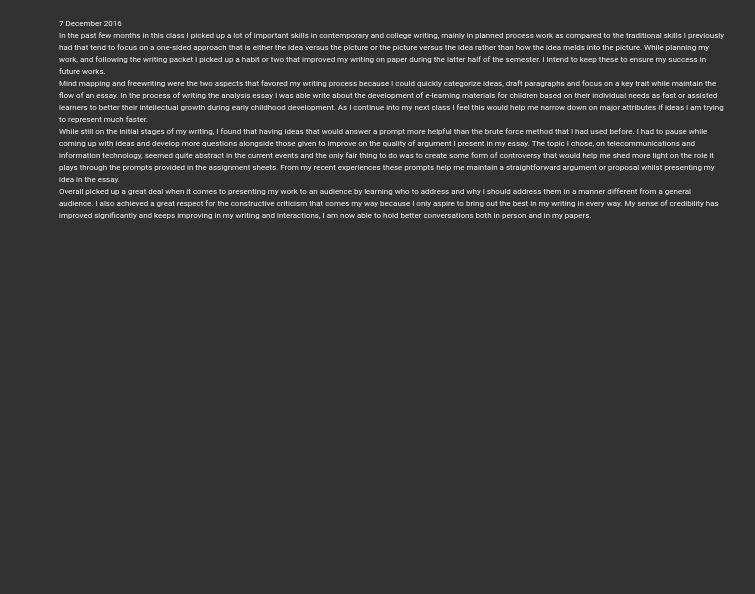
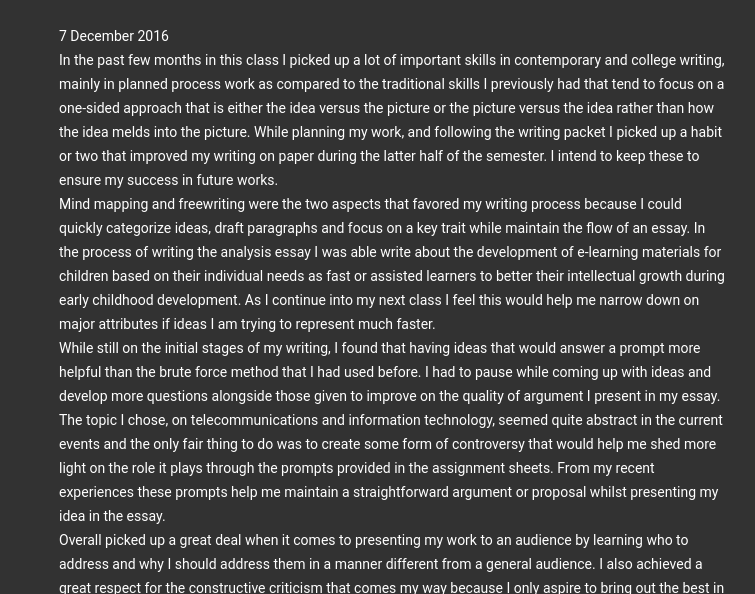
Before and after one commit to Paesser/aub, a plain HTML site: page index.html in a window 1280 px wide. Shown: the part 206-800 px from the top of the page, without its empty margins (292-1047 px from the left). Drawn offline with Linux system fonts and the light colour scheme.

Commit message:
Update style.css

```diff
--- a/style.css
+++ b/style.css
@@ -33,8 +33,8 @@ top: 216px;
 font-family: Roboto;
 font-style: normal;
 font-weight: normal;
-font-size: 8px;
-line-height: 12px;
+font-size: 14px;
+line-height: 24px;
 
 color: #FFFFFF;
 
```
